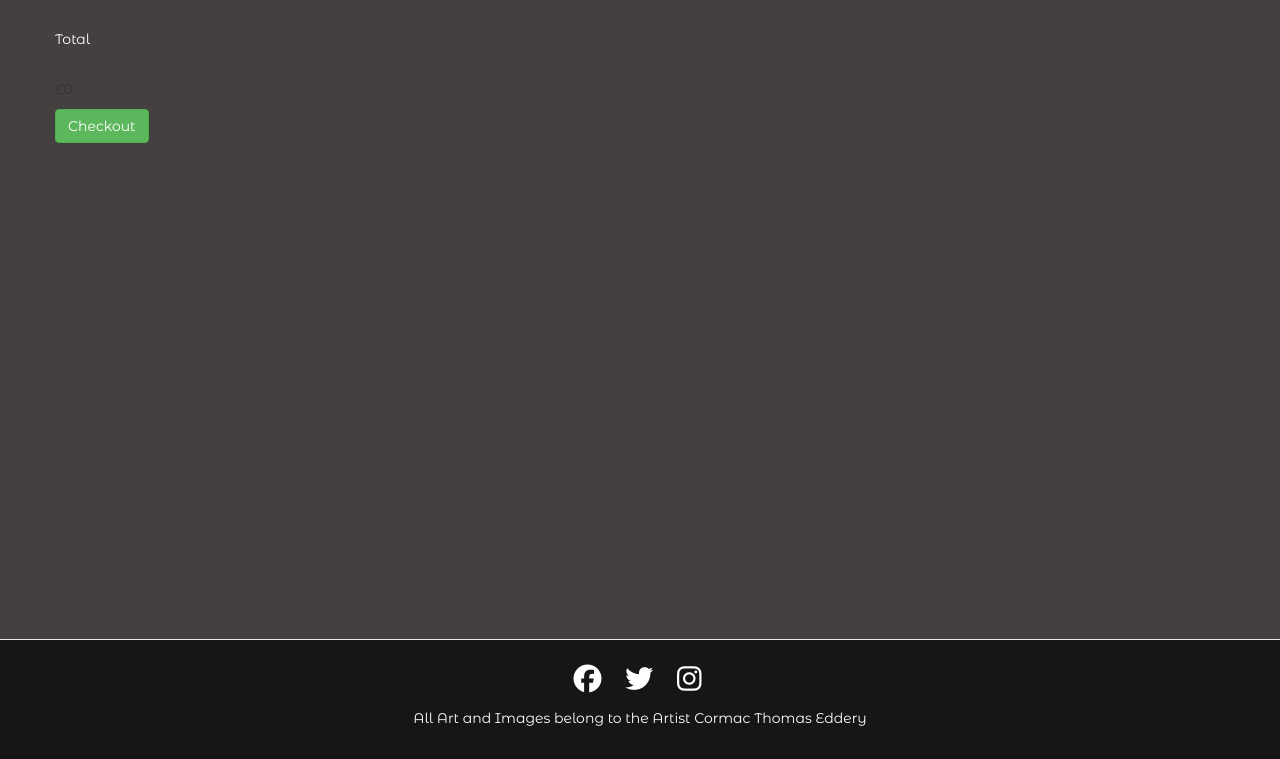
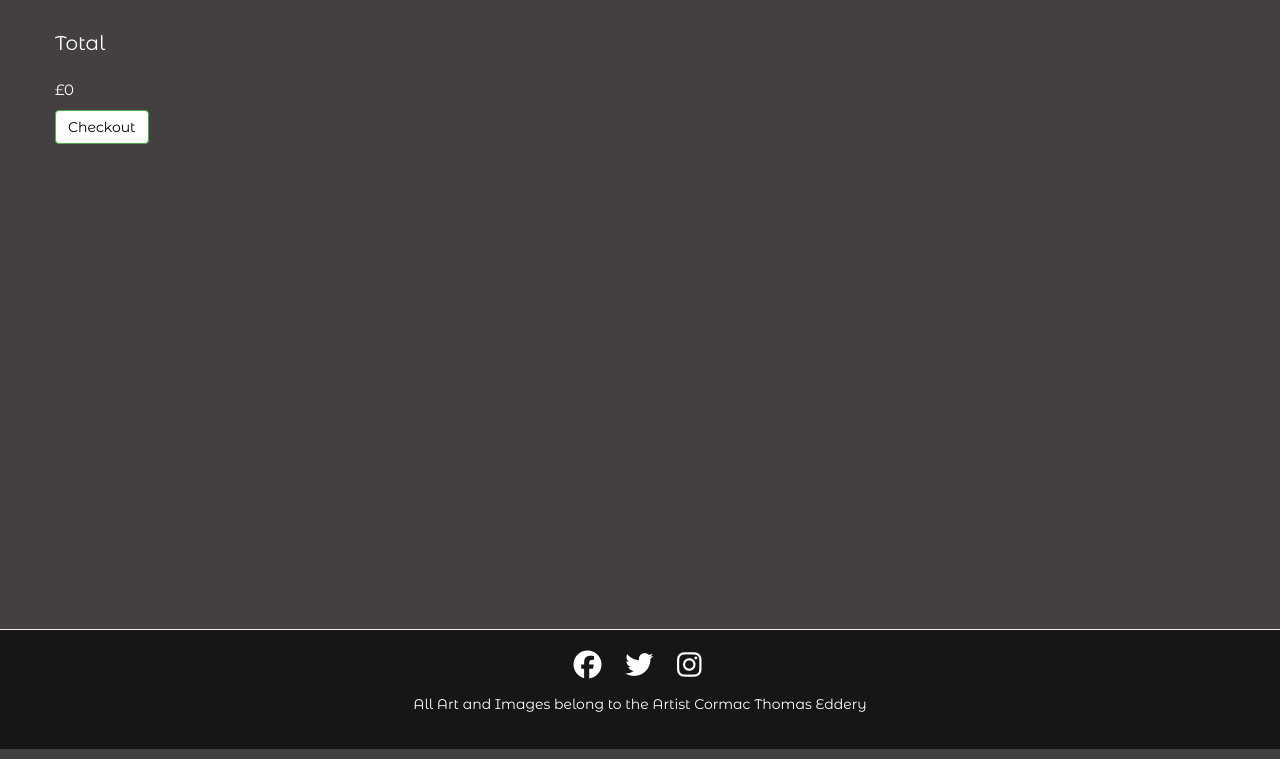
Before and after one commit to sw1ckham/cte-ecommerce, a Django app: page /cart/ in a window 1280 px wide. Shown: the part 71-830 px from the top of the page. Run offline with Django 3.2, Linux system fonts and the light colour scheme; some libraries are stand-ins or nearby versions.

Commit message:
Changed footer positioning and content wrap, deleted page container

```diff
--- a/static/css/custom.css
+++ b/static/css/custom.css
@@ -2,14 +2,29 @@ html {
     scroll-behavior: smooth;
 }
 
-#page-container {
-  position: relative;
-  min-height: 95vh;
+
+#content-wrap {
+  width: 100%;
+  min-height: calc(100vh - 170px);
+  margin: 0;
+  padding: 0;
 }
 
-#content-wrap {
-  padding-bottom: 12rem;
-  width: 100%;
+body {
+    padding-top: 70px;
+    font-family: 'Montserrat Alternates', sans-serif;
+    background-color: #130d0dc9;
+    width: 100%;
+    margin: 0;
+    padding-left: 0;
+    padding-right: 0;
+    padding-bottom: 0;
+}
+
+/*--Heading--*/
+
+h2 {
+    color: #fff;
 }
 
 /*-- NavBar --*/
@@ -83,21 +98,31 @@ html {
   bottom: -100px;
 }
 
+@media (min-width: 768px) {
+    .img-bg {
+        background: url('/media/images/front-page-images/front-page.jpg') no-repeat center top;
+        background-size: cover;
+        background-size: 100% auto;
+        height: 800px;
+        width: 100%;
+        padding: 0;
+        margin: 0;
+        background-position: relative;
+        bottom: -100px;
+    }
+}
+
 /*-- Footer --*/
 
-#footer {
-    position: absolute;
-    bottom: 0;
-    width: 100%;
-}
 
 footer {
     height: 12rem;
-    padding-top: 20px;
     padding-bottom: 20px;
     border-top: 1px solid #ededed;
     background-color: #000000a8;
     text-align: center;
+    bottom: 0;
+    width: 100%;
 }
 
 form {
@@ -140,12 +160,23 @@ i {
     transition: all .5s ease-in-out;
 }
 
+.social {
+    padding-top: 16px;
+}
+
 .footer-text p {
     color: #fff;
 }
 
 .footer-text {
-    padding-bottom: 10px;
+    padding-left: 10px;
+    padding-right: 10px;
+}
+
+@media (min-width: 768px) {
+    .footer-text {
+        padding-bottom: 20px;
+    }
 }
 
 .icon-bar {
@@ -163,6 +194,56 @@ i {
 .label-warning[href],
 .badge-warning[href] {
     background-color: #c67605;
+}
+
+/*--Product--*/
+
+.product-title {
+    font-size: 4rem;
+    color: #fff;
+}
+
+.product-description {
+    font-size: 2rem;
+}
+
+.product-price {
+    font-size: 1.5rem;
+    color: #fff;
+}
+
+.btn {
+    color: #000;
+    background-color: #fff;
+    transition: all .3s ease-in-out;
+    outline: none;
+}
+
+.btn:hover {
+    color: #fff;
+    background-color: #16c32b;
+    transform: scale(1.1);
+    outline: none;
+}
+
+#size-options {
+    color: #000;
+    border-radius: 4px;
+    font-size: 1.7rem;
+}
+
+.select-size-label {
+    padding-top: 100px;
+}
+
+.size-option {
+    border-radius: 4px;
+    text-align: center;
+}
+
+.quantity-select-form {
+    padding-top: 10px;
+    width: 70%;
 }
 
 .panel-default {
```
Also changed, not shown: other parts of static/css/custom.css (+18 -21 lines).
